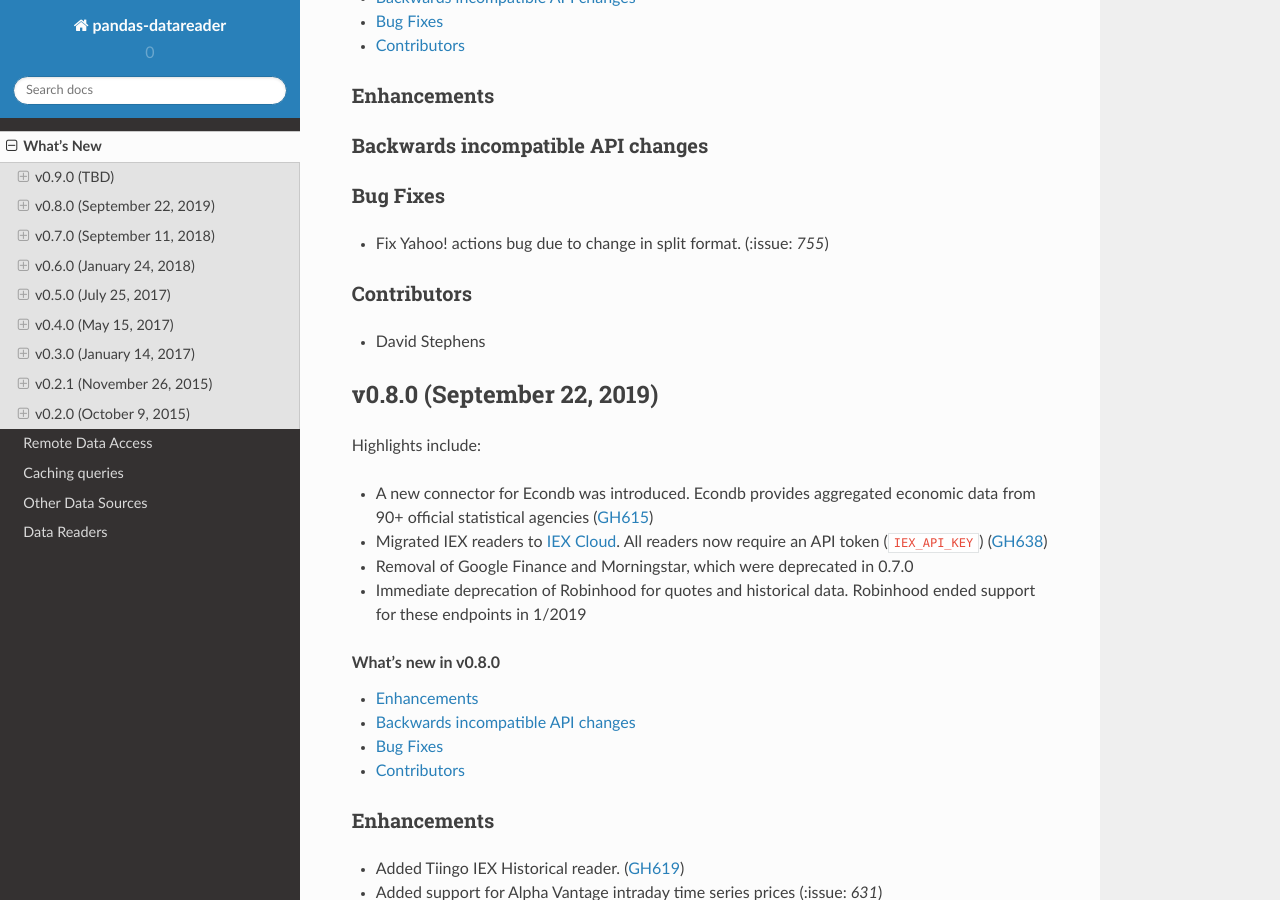
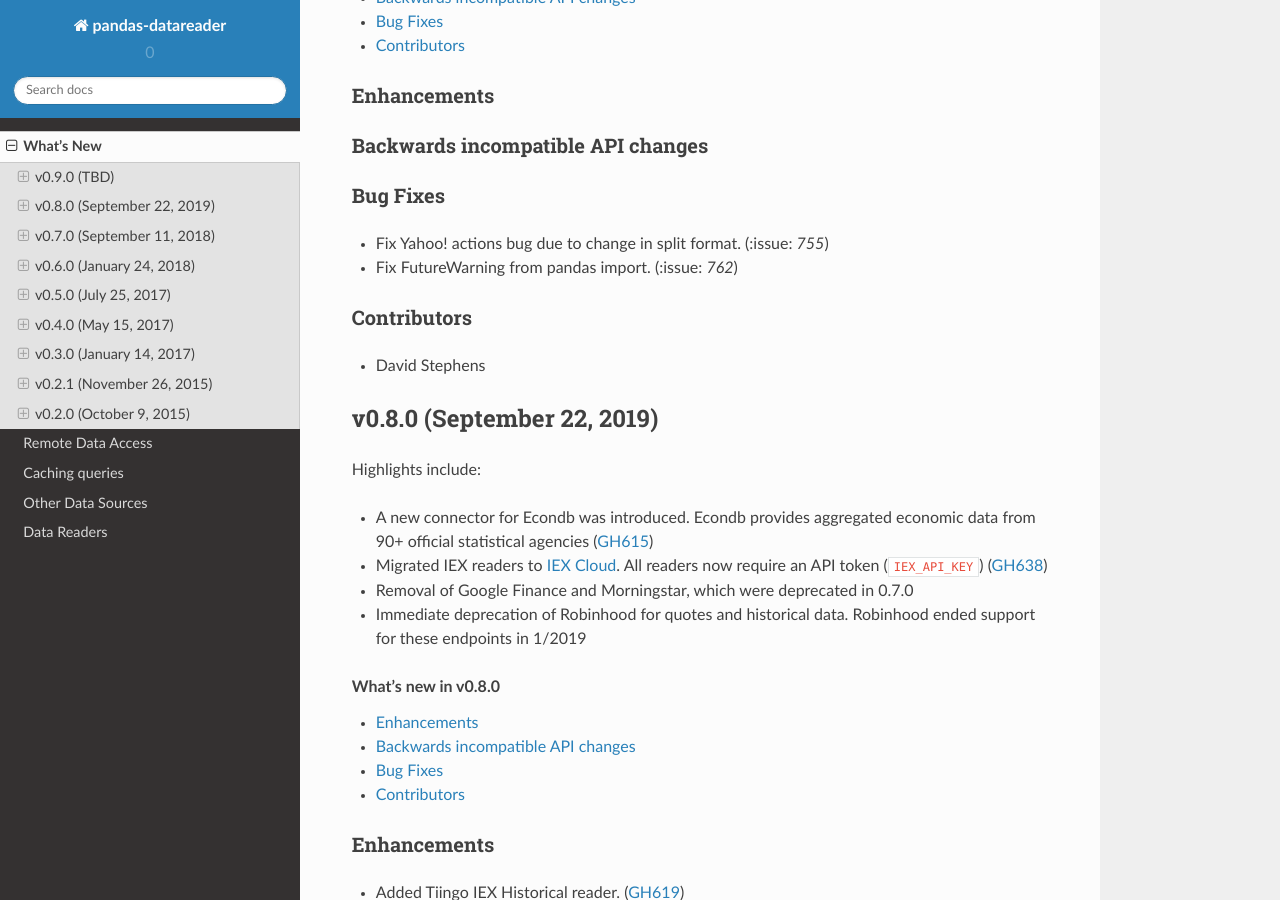
Before and after one commit to pydata/pandas-datareader, a Sphinx documentation site: the page built from docs/source/whatsnew.rst, in a window 1280 px wide and 900 px high, scrolled down 486 px. Built offline with Sphinx 7.4.7 and the Read the Docs theme 2.0.0, drawn with Linux system fonts in a browser that asks for light colours.

Commit message:
Added note to whatsnew doc

```diff
--- a/docs/source/whatsnew/v0.9.0.txt
+++ b/docs/source/whatsnew/v0.9.0.txt
@@ -29,6 +29,7 @@
 ~~~~~~~~~
 
 - Fix Yahoo! actions bug due to change in split format. (:issue: `755`)
+- Fix FutureWarning from pandas import. (:issue: `762`)
 
 Contributors
 ~~~~~~~~~~~~
```
